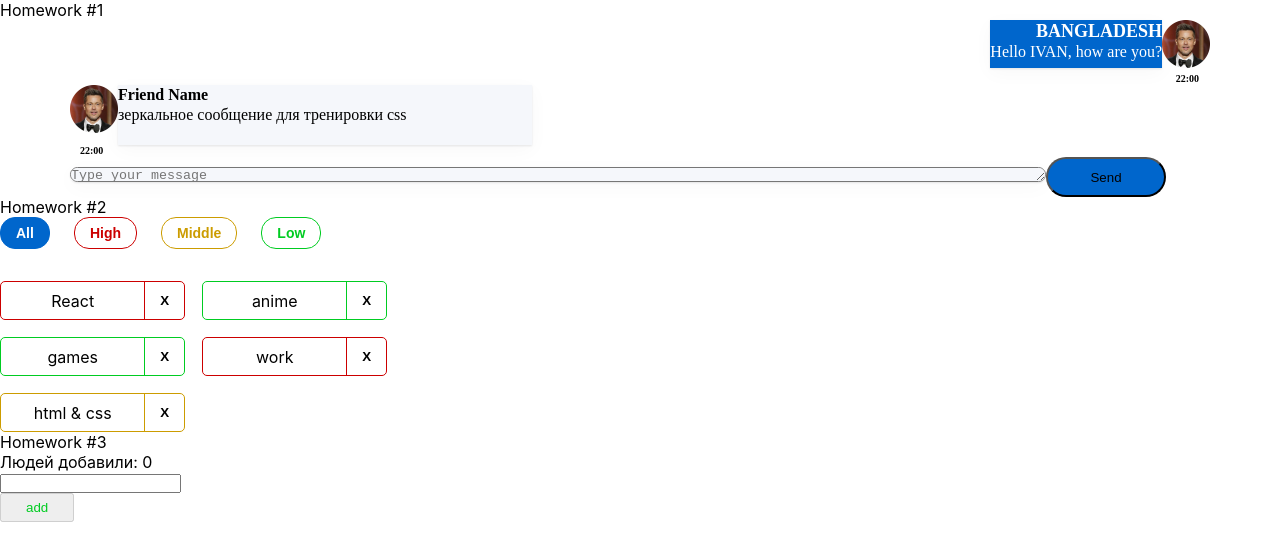
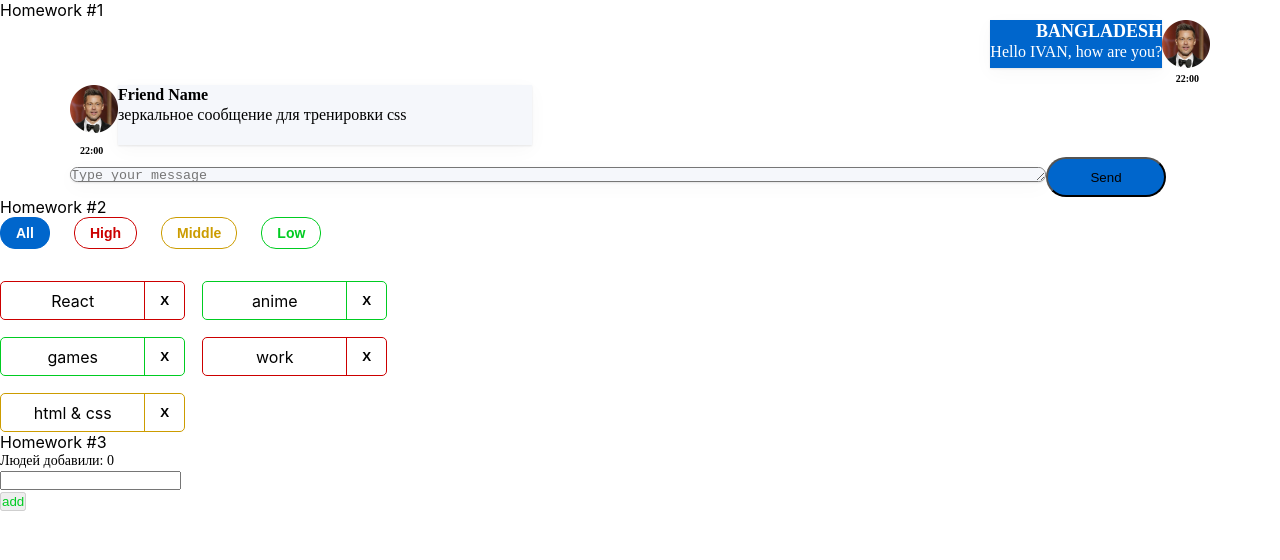
Before and after one commit to DAhood1991/HW, a React (Create React App) app: page / in a window 1280 px wide. Shown: the top 560 px of the page. Built offline with nearby package versions, Linux system fonts and the light colour scheme.

Commit message:
New hw3 fix

```diff
--- a/src/s2-homeworks/hw03/Greeting.module.css
+++ b/src/s2-homeworks/hw03/Greeting.module.css
@@ -1,7 +1,9 @@
 .greetingForm {
+
 }
 
 .inputAndButtonContainer {
+
 }
 
 .error {
@@ -9,11 +11,7 @@
 }
 
 .input {
-    position: absolute;
-    width: 372px;
-    height: 36px;
-    left: 70px;
-    top: 1020px;
+
 }
 
 .input:focus {
@@ -26,12 +24,7 @@
 }
 
 .button {
-    display: flex;
-    flex-direction: row;
-    justify-content: center;
-    align-items: center;
-    padding: 5px 24px;
-    gap: 10px;
+
 }
 
 .button:focus {
@@ -48,9 +41,14 @@
 }
 
 .text {
-
+    font-family: 'Montserrat';
+    font-style: normal;
+    font-weight: 500;
+    font-size: 14px;
+    line-height: 17px;
 }
 
 .greeting {
+    color: #212A34;
 
 }
--- a/src/s2-homeworks/hw03/Greeting.tsx
+++ b/src/s2-homeworks/hw03/Greeting.tsx
@@ -25,7 +25,7 @@ const Greeting: React.FC<GreetingPropsType> = (
         lastUserName,
     } // деструктуризация пропсов
 ) => {
-    const inputClass = (setNameCallback) ? s.errorInput : s.error
+    const inputClass = (setNameCallback) ? s.error : s.errorInput
     // need to fix with (?:)
 
     return (
```
